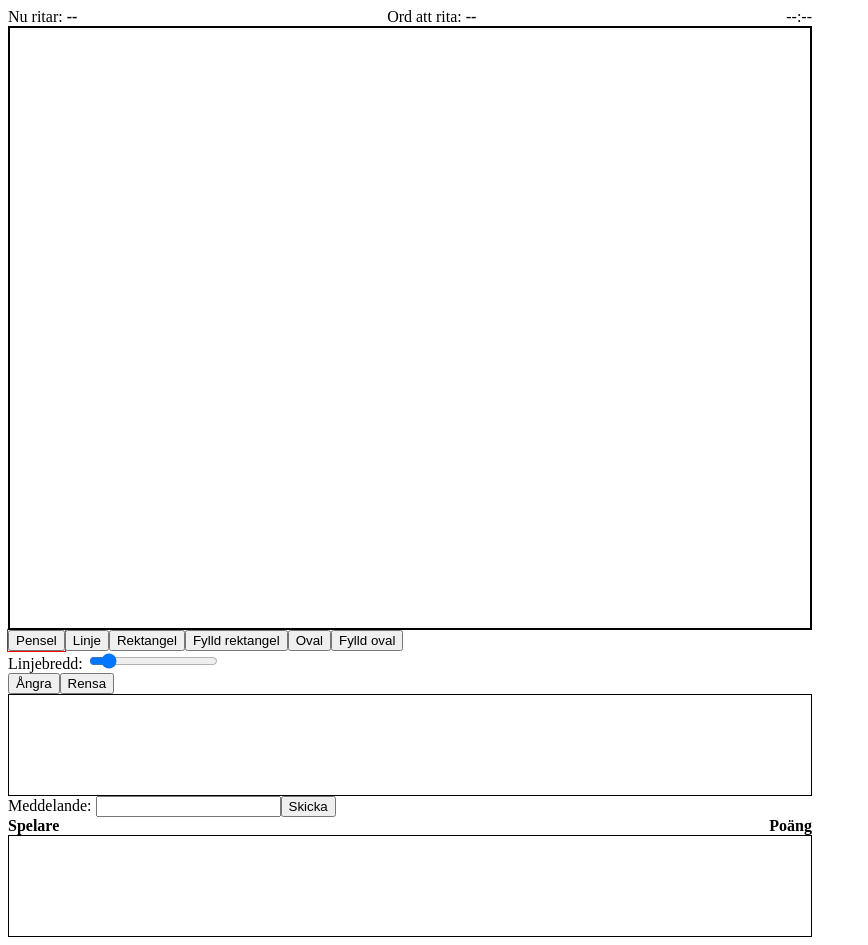
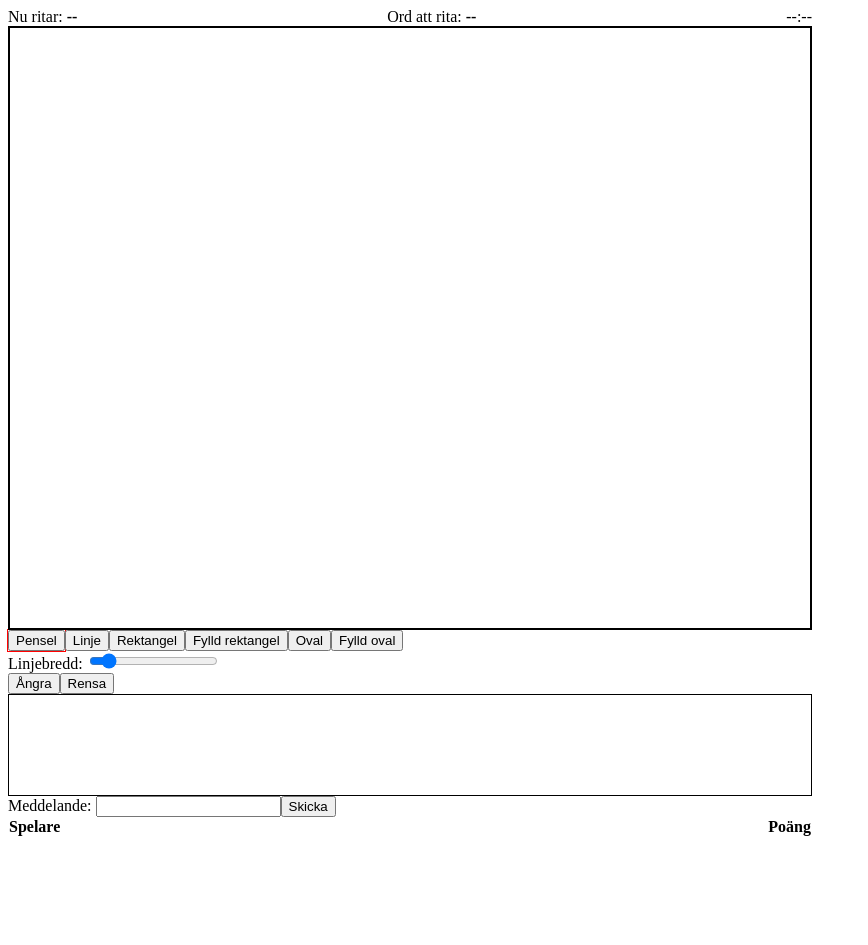
Before and after one commit to lrc-se/bth-sg-client, a Vue app: page / in a window 1280 px wide. Shown: the whole page, without its empty margins (0-868 px from the left). Built offline with nearby package versions, Linux system fonts and the light colour scheme.

Commit message:
Simplified player list component

```diff
--- a/src/components/sg-player-list.vue
+++ b/src/components/sg-player-list.vue
@@ -1,15 +1,12 @@
 <template>
     <div id="sg-player-list">
-        <div id="sg-player-list-head">
-            <span>Spelare</span>
-            <span>Poäng</span>
-        </div>
-        <div id="sg-players">
-            <div class="sg-player" v-for="player of players">
-                <span>{{ player.nick }}</span>
-                <span>{{ player.points }}</span>
-            </div>
-        </div>
+        <table>
+            <tr><th>Spelare</th><th>Poäng</th></tr>
+            <tr class="sg-player" v-for="player of players">
+                <td>{{ player.nick }}</td>
+                <td>{{ player.points }}</td>
+            </tr>
+        </table>
     </div>
 </template>
 
@@ -34,25 +31,24 @@
     };
 </script>
 
-<style>
-    #sg-player-list-head {
-        font-weight: 700;
+<style scoped>
+    #sg-player-list {
+        height: 100px;
+        overflow-y: auto;
     }
 
-    #sg-player-list-head,
-    .sg-player {
-        display: flex;
+    table {
+        width: 100%;
+        border-spacing: 0;
     }
 
-    #sg-player-list-head > span:last-child,
-    .sg-player > span:last-child {
-        margin-left: auto;
+    th {
+        font-weight: 700;
+        text-align: left;
+    }
+
+    th:last-child,
+    td:last-child {
         text-align: right;
     }
-
-    #sg-players {
-        height: 100px;
-        border: 1px solid #000;
-        overflow-y: scroll;
-    }
 </style>
```
